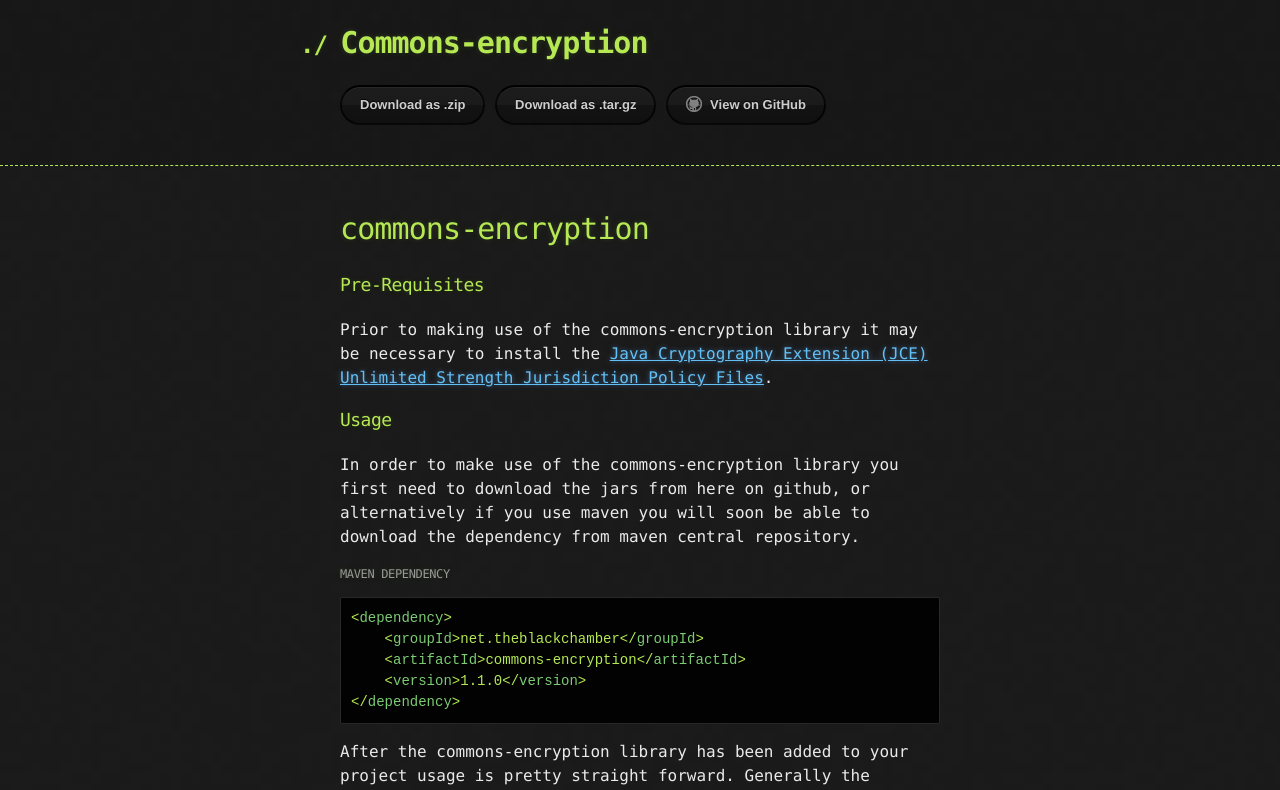
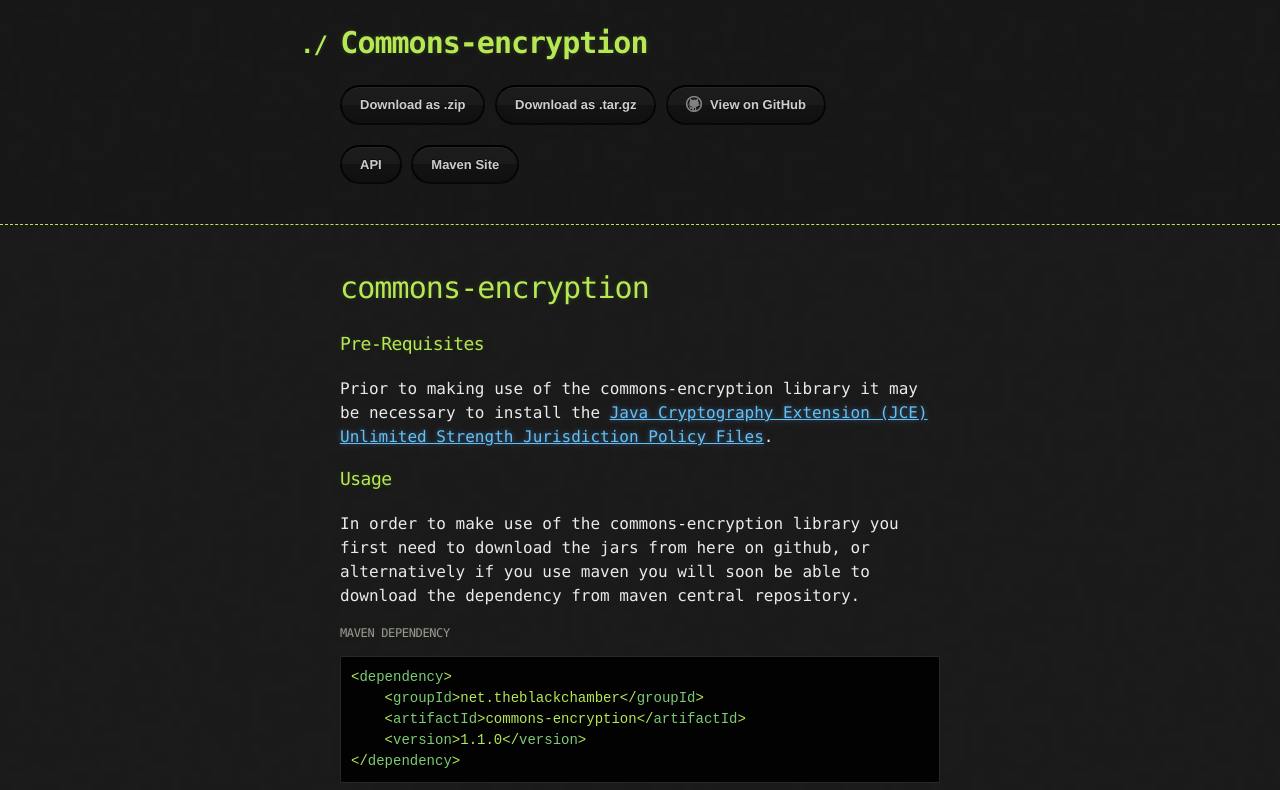
Before and after one commit to TheBlackChamber/commons-encryption, a plain HTML site: page index.html in a window 1280 px wide. Shown: the top 790 px of the page. Drawn offline with Linux system fonts and the light colour scheme; files that its build step writes are made by us from their sources.

Commit message:
Update index.html

```diff
--- a/index.html
+++ b/index.html
@@ -22,6 +22,10 @@
           <a href="https://github.com/TheBlackChamber/commons-encryption/zipball/master" class="btn">Download as .zip</a>
           <a href="https://github.com/TheBlackChamber/commons-encryption/tarball/master" class="btn">Download as .tar.gz</a>
           <a href="https://github.com/TheBlackChamber/commons-encryption" class="btn btn-github"><span class="icon"></span>View on GitHub</a>
+        </section>
+        <section id="apis">
+          <a href="https://theblackchamber.github.io/commons-encryption/api" target="_blank" class="btn">API</a>
+          <a href="https://theblackchamber.github.io/commons-encryption/site" target="_blank" class="btn">Maven Site</a>
         </section>
       </div>
     </header>
```
